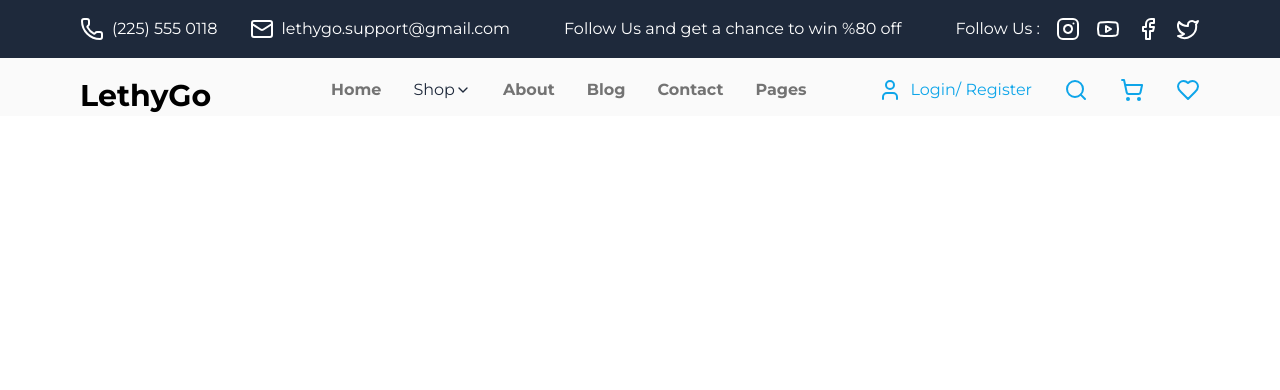
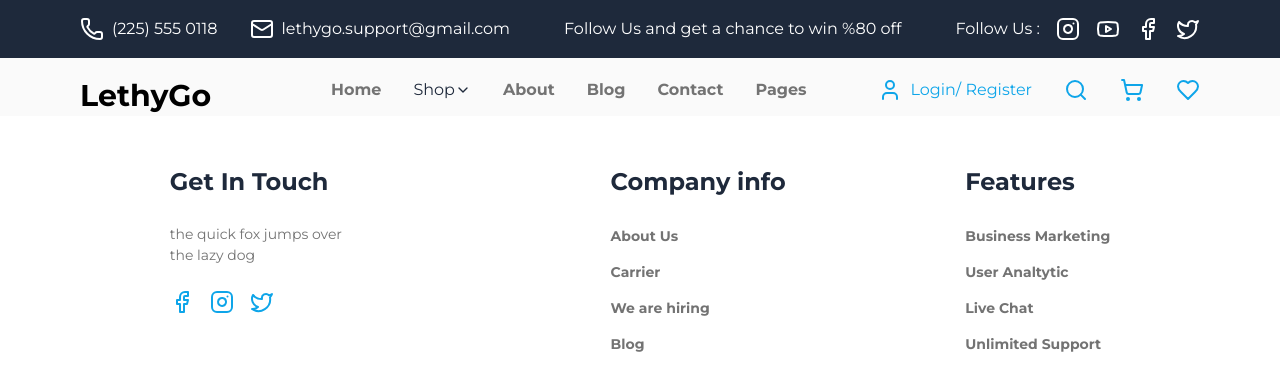
Before and after one commit to Feyzanur-Ak/LethyGo, a React (Vite) app in the folder LethyGo/: page / in a window 1280 px wide. Shown: the top 390 px of the page. Built offline with nearby package versions, Linux system fonts and the light colour scheme.

Commit message:
Footer oluşturuldu

```diff
--- a/LethyGo/src/App.jsx
+++ b/LethyGo/src/App.jsx
@@ -1,3 +1,4 @@
+import Footer from "./layout/Footer"
 import Header from "./layout/Header"
 
 
@@ -8,6 +9,7 @@ function App() {
 
       <div>
         <Header/>
+        <Footer/>
       </div>
   )
 }
--- a/LethyGo/src/layout/Footer.jsx
+++ b/LethyGo/src/layout/Footer.jsx
@@ -0,0 +1,43 @@
+import { Instagram, Facebook, Twitter } from "lucide-react"
+
+const Footer = () => {
+  return (
+    <section className=" px-20 py-12 font-montserrat">
+      <div className="flex justify-around ">
+        <div className="flex flex-col gap-6">
+            <h3 className="text-slate-800 text-[24px] font-bold">Get In Touch</h3>
+            <p className="text-neutral-500 text-[14px] w-3/4">the quick fox jumps over the lazy dog</p>
+            <div className="flex gap-4 text-sky-500">
+            <Facebook />
+             <Instagram />
+             <Twitter />
+            </div>
+
+        </div>
+
+        <div className="flex flex-col gap-6">
+        <h3 className="text-slate-800 text-[24px] font-bold">Company info</h3>
+        <ul className=" flex flex-col text-[14px] font-bold text-neutral-500 leading-[24px] gap-3">
+            <li>About Us</li>
+            <li>Carrier</li>
+            <li>We are hiring</li>
+            <li>Blog</li>
+        </ul>
+        </div>
+
+        <div className="flex flex-col gap-6 ">
+        <h3 className="text-slate-800 text-[24px] font-bold">Features</h3>
+        <ul className=" flex flex-col text-[14px] font-bold text-neutral-500 leading-[24px] gap-3">
+            <li>Business Marketing</li>
+            <li>User Analtytic</li>
+            <li>Live Chat</li>
+            <li>Unlimited Support</li>
+        </ul>
+        </div>
+        </div>
+
+    </section>
+  )
+}
+
+export default Footer
```
